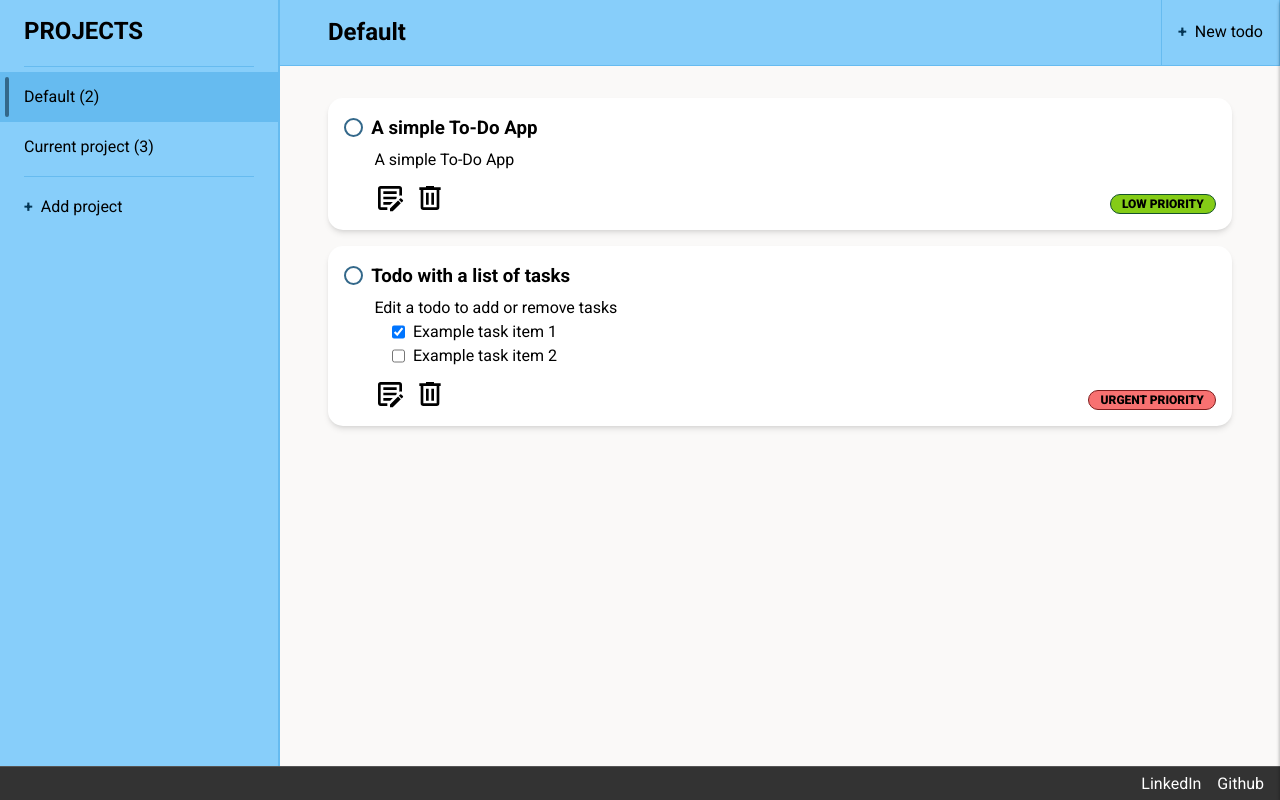
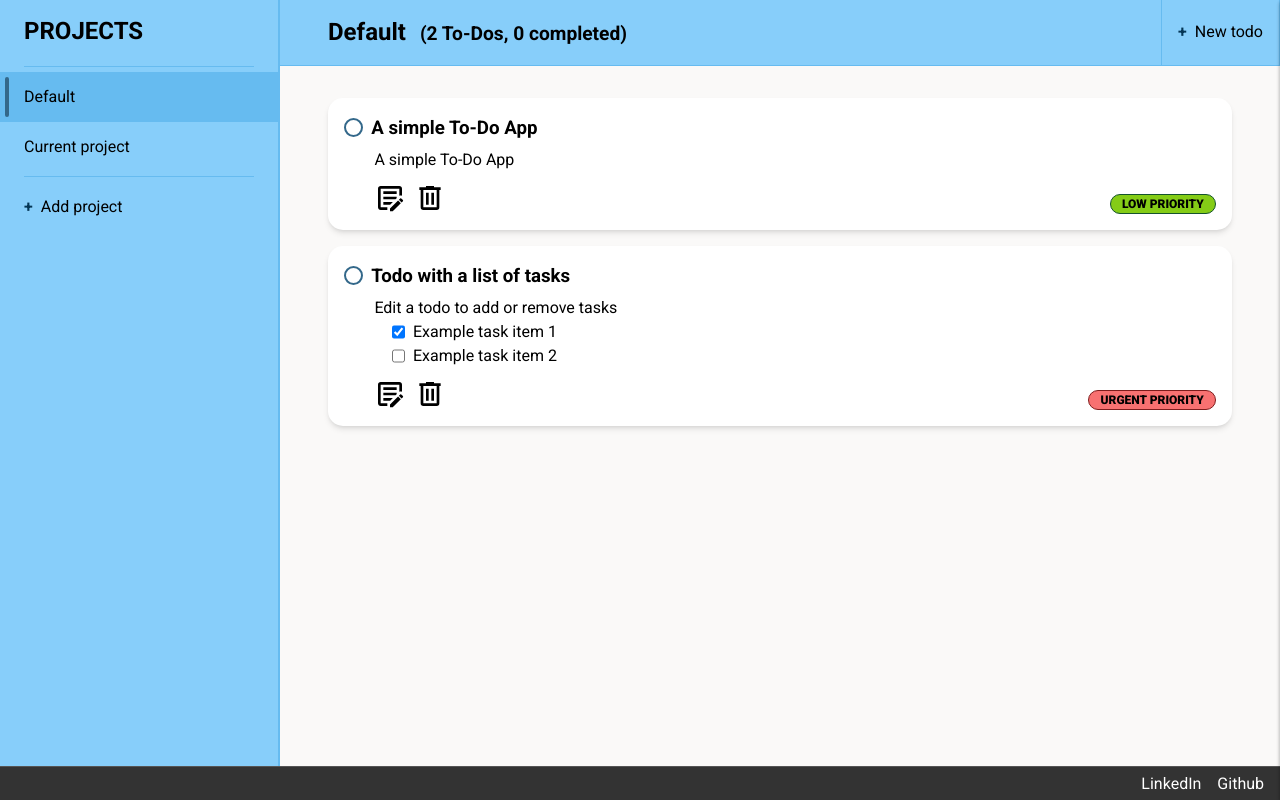
Before and after one commit to angelrcd/odin-todo, a website built with Vite: page index.html in a window 1280 px wide. Built offline with nearby package versions, Linux system fonts and the light colour scheme.

Commit message:
Add info about number of todos and completed todos.

```diff
--- a/modules/DisplayController.js
+++ b/modules/DisplayController.js
@@ -16,7 +16,7 @@ export default class DisplayController {
       listItem.setAttribute("data-index", index);
 
       const projectTextItem = document.createElement("span");
-      projectTextItem.textContent = `${project.projectName} (${project.todoList.length})`;
+      projectTextItem.textContent = project.projectName;
       projectTextItem.setAttribute("data-index", index);
       listItem.appendChild(projectTextItem);
 
@@ -47,10 +47,16 @@ export default class DisplayController {
   static #updateTodoList(currentProject) {
     const currentProjectTitle = document.querySelector("#current-project h2");
     const todoListElement = document.querySelector("#current-project ul");
+    const projectName = currentProject.projectName;
+    const numberOfTodos = currentProject.todoList.length;
+    const completeTodos = currentProject.todoList.reduce((acc, current) => {
+      if (current.isComplete) acc++;
+      return acc;
+    }, 0);
 
     todoListElement.innerHTML = "";
 
-    currentProjectTitle.textContent = currentProject.projectName;
+    currentProjectTitle.innerHTML = `${projectName} <span>(${numberOfTodos} To-Dos, ${completeTodos} completed)</span>`;
     const listOfTodos = currentProject.todoList;
 
     listOfTodos.forEach((todo, index) => {
--- a/style.css
+++ b/style.css
@@ -324,6 +324,11 @@ input.complete-todo {
   padding: 0.9rem var(--separation-sections);
 }
 
+.current-project-info-container h2 span {
+  margin-left: 0.5rem;
+  font-size: 1.2rem;
+}
+
 .show-new-todo-form {
   background: none;
   border: none;
```
